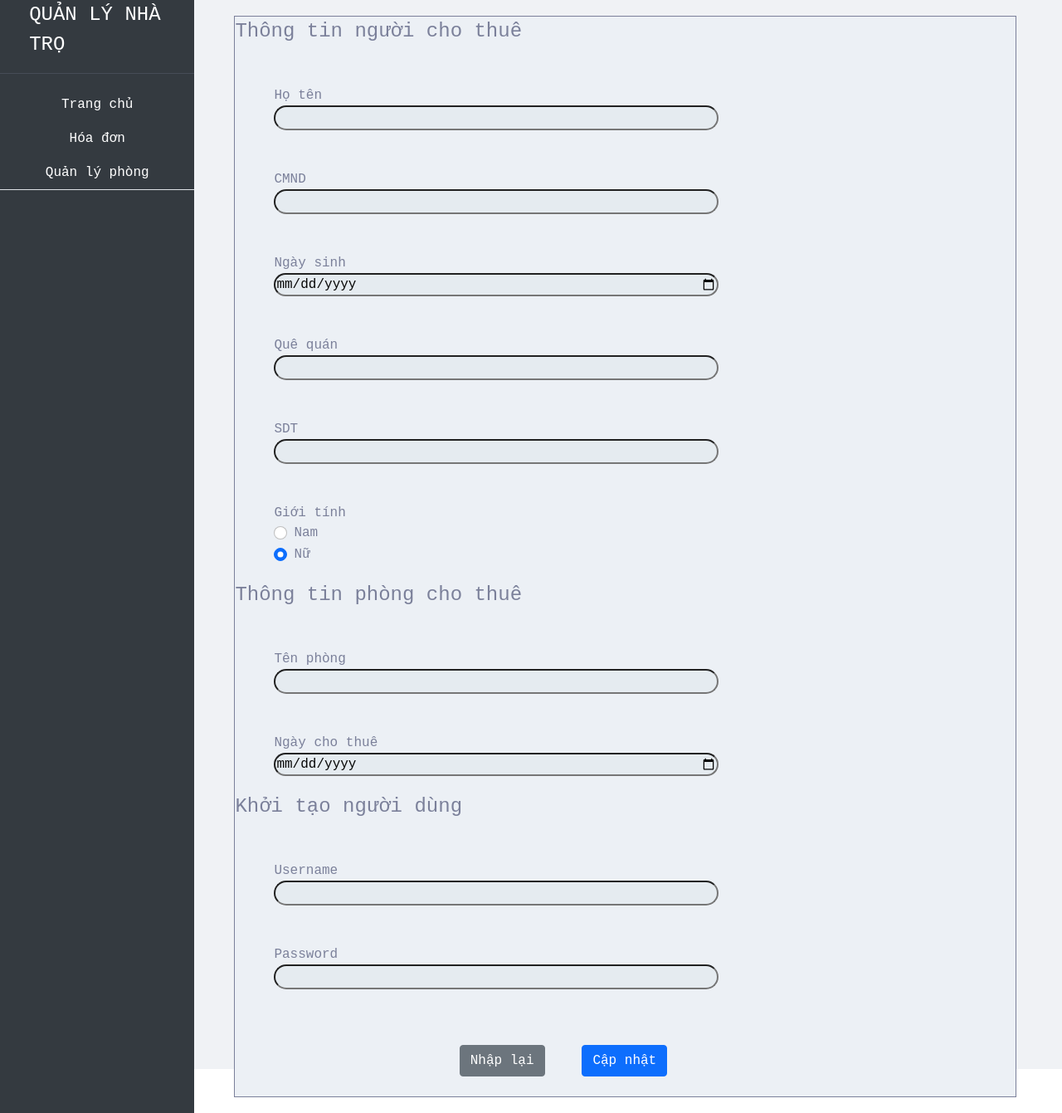
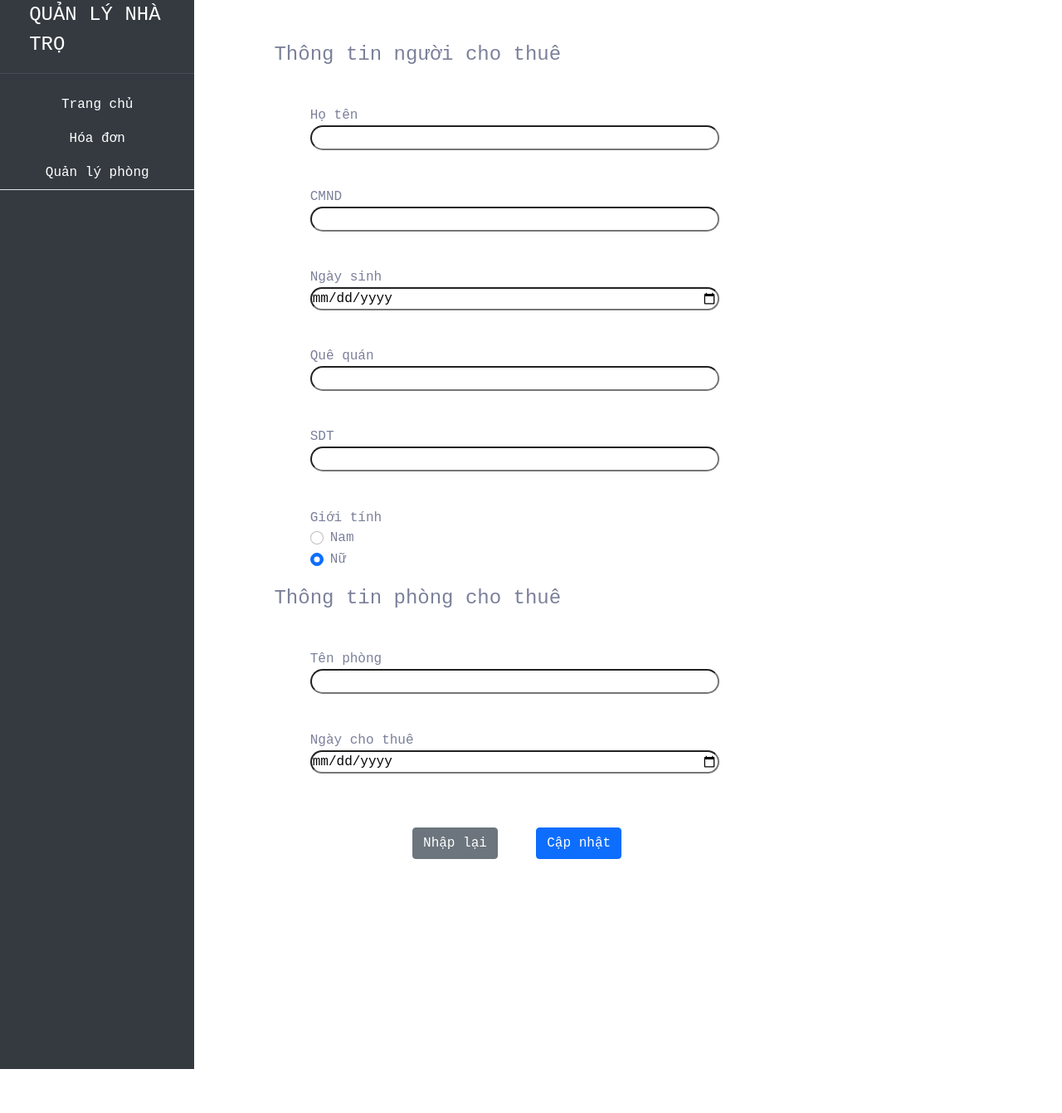
Before and after one commit to b1805756/QuanLyNhaTro, a PHP site: page /admin/dangkiphong.html in a window 1280 px wide. Shown: the whole page at 83% size. After the commit the page ends 1288 px from the top, so only its background shows below. Run offline with PHP 8.4, Linux system fonts and the light colour scheme; tables that the repository leaves empty or names only in its code hold one stand-in row (values such as "Sample post").

Commit message:
Thay doi 1 so css

```diff
--- a/admin/dangkiphong.html
+++ b/admin/dangkiphong.html
@@ -79,7 +79,7 @@
                             </div>
 
 
-                            <p style="font-size: x-large;"> Khởi tạo người dùng </p>
+                            <!-- <p style="font-size: x-large;"> Khởi tạo người dùng </p>
                             <div class="inputspan">
                                 <span class="label label-info">Username</span>
                                 <input type="text" name="inputUsername" id="">
@@ -89,7 +89,7 @@
                             <div class="inputspan">
                                 <span class="label label-info">Password</span>
                                 <input type="password" name="inputPassword" id="">
-                            </div>
+                            </div> -->
 
                             <br><br>
                             <div class="buttonConfirm">
--- a/admin/style.css
+++ b/admin/style.css
@@ -135,7 +135,7 @@ width: 20%;
 .inputspan > input {
     width: 60%;
     margin-right: 40%;
-    background-color: rgb(229, 235, 240);
+    background-color: rgb(245, 246, 247);
     color: rgb(7, 7, 7);
     border-radius: 15px;
 
--- a/css/style.css
+++ b/css/style.css
@@ -59,7 +59,7 @@
 .body{
     height: 100%;
     width: 100%;
-    background-color:   #f0f2f5;
+    background-color:   #fff;
 }
 .container-fluid{
     width: 100%;
@@ -69,7 +69,7 @@
     margin-right: auto;
     margin-left: auto;
     font-family: 'Courier New', Courier, monospace;
-    background-color: #f0f2f5;
+    background-color: #fff;
 }
 .row{
     height: 100%;
@@ -98,13 +98,13 @@ width: 20%;
     opacity: .25;
 }
 .form-hoadon{
-    border: solid 1px;
-    margin-top: 2%;
-    margin-right: 2%;
-    margin-bottom: 2%;
+    margin-top: 5%;
+    margin-right: 5%;
+    margin-bottom: 5%;
+    margin-left: 5%;
     height:auto;
     width: auto;
-    background-color: rgb(236, 240, 245);
+    background-color: #fff;
 }
 .bordermain{
 
@@ -134,7 +134,7 @@ width: 20%;
 .inputspan > input {
     width: 60%;
     margin-right: 40%;
-    background-color: rgb(229, 235, 240);
+    background-color: #fff;
     color: rgb(7, 7, 7);
     border-radius: 15px;
 
@@ -143,7 +143,7 @@ width: 20%;
 }
 
 .buttonConfirm{
-    margin-left: 25%;
+    margin-left: 15%;
     margin-top: auto;
 }
 
```
